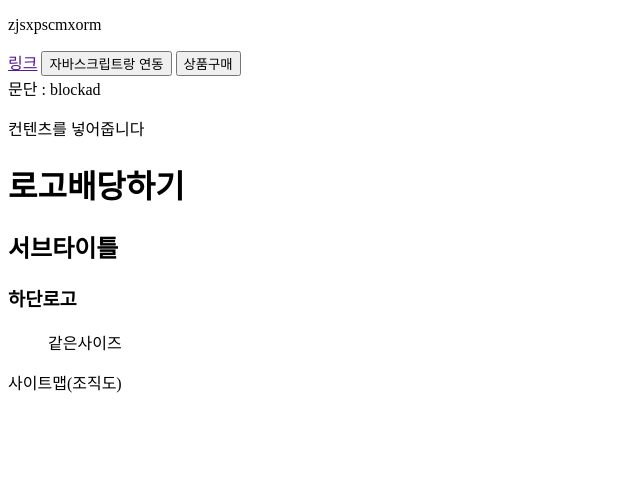
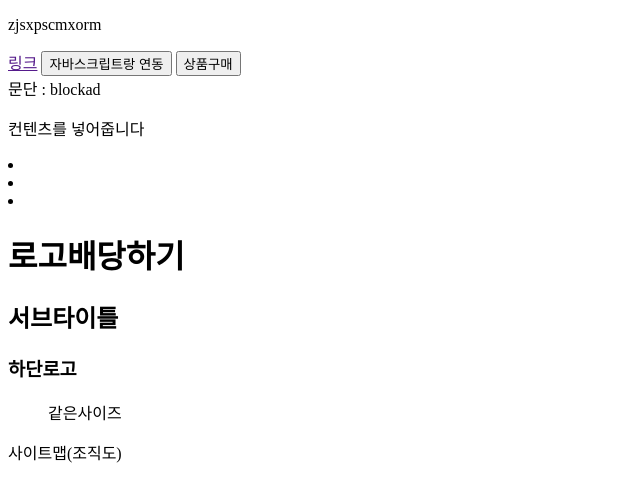
Before and after one commit to tree4852/webdeveloper, a plain HTML site: page index.html in a window 1280 px wide. Shown: the whole page, without its empty margins (0-640 px from the left). Drawn offline with Linux system fonts and the light colour scheme.

Commit message:
두번째 수정

```diff
--- a/index.html
+++ b/index.html
@@ -6,6 +6,7 @@
     <title>Document</title>
 </head>
 <body>
+    <div class=""></div>
     <!-- 컨텐츠태그 -->
     <!-- <a href="#">링크</a> -->
    <section>
@@ -23,6 +24,12 @@
         </div>
         문단 : blockad
         <p>컨텐츠를 넣어줍니다</p>
+    </section>
+
+    <section>
+        <li></li>
+        <li></li>
+        <li></li>
     </section>
      <!-- 로고 한테만 배당하기 -->
      <h1>로고배당하기</h1>
```
